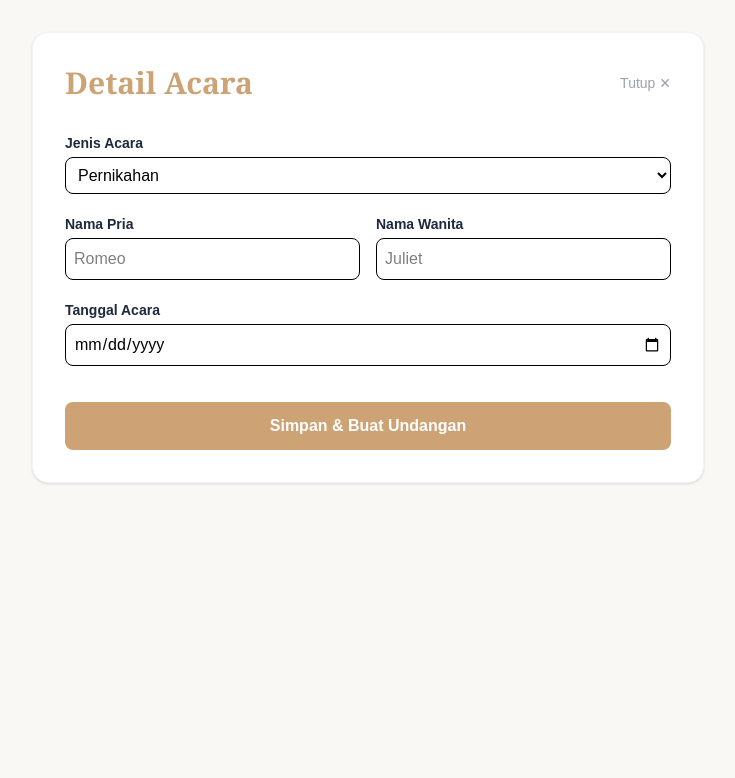
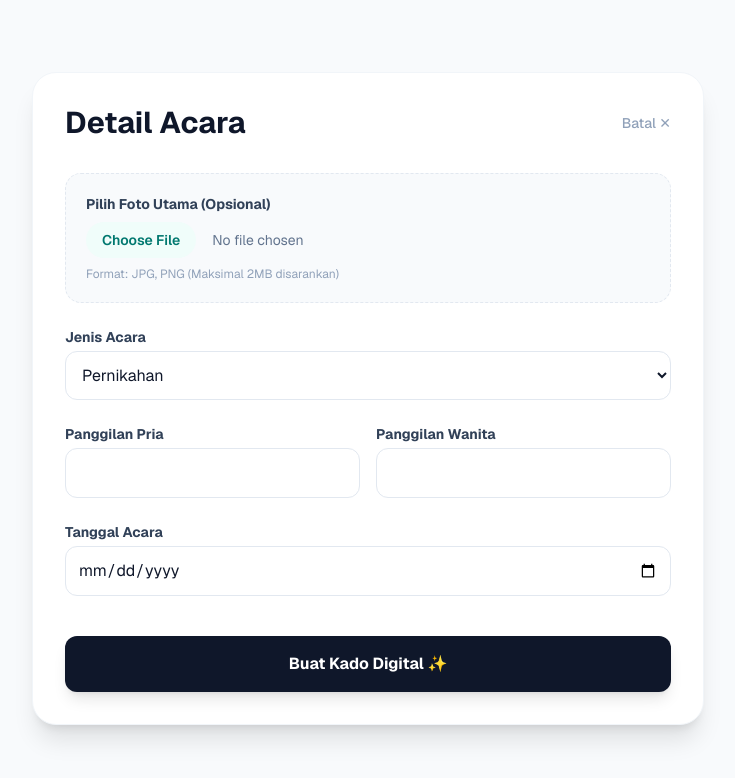
Before and after one commit to sleepy-kid/hari-spesial, a Next.js app: page /buat in a window 1280 px wide. Shown: the top 778 px of the page, without its empty margins (272-1007 px from the left). Built offline with nearby package versions, Linux system fonts and the light colour scheme.

Commit message:
Update page.js

```diff
--- a/src/app/buat/page.js
+++ b/src/app/buat/page.js
@@ -2,25 +2,22 @@
 import { useState } from "react";
 import Link from "next/link";
 import { useRouter } from "next/navigation";
-import { db } from "../lib/firebase";
+import { db } from "../lib/firebase"; // Kita cuma import db (Firestore)
 import { collection, addDoc } from "firebase/firestore";
 
 export default function BuatUndangan() {
   const router = useRouter();
 
-  // State untuk jenis acara
   const [jenisAcara, setJenisAcara] = useState("Pernikahan");
-
-  // State data pernikahan
   const [mempelaiPria, setMempelaiPria] = useState("");
   const [mempelaiWanita, setMempelaiWanita] = useState("");
-
-  // State data ulang tahun
   const [namaUltah, setNamaUltah] = useState("");
   const [umur, setUmur] = useState("");
+  const [tanggal, setTanggal] = useState("");
 
-  // State umum
-  const [tanggal, setTanggal] = useState("");
+  // State khusus Foto
+  const [foto, setFoto] = useState(null);
+
   const [loading, setLoading] = useState(false);
 
   const handleSimpan = async (e) => {
@@ -28,10 +25,36 @@ export default function BuatUndangan() {
     setLoading(true);
 
     try {
-      // Menyusun data yang akan dikirim berdasarkan jenis acara
+      let fotoUrl = "";
+
+      // 1. JALUR TIKUS: Upload foto ke ImgBB
+      if (foto) {
+        const formData = new FormData();
+        formData.append("image", foto);
+
+        // Menggunakan API Key ImgBB milik Anda
+        const imgbbAPI = "19043b8f0d4415d3f1a92b8ae12e6c80";
+
+        const res = await fetch(`https://api.imgbb.com/1/upload?key=${imgbbAPI}`, {
+          method: "POST",
+          body: formData,
+        });
+
+        const dataImg = await res.json();
+
+        if (dataImg.success) {
+          // Jika sukses, kita ambil link url gambarnya
+          fotoUrl = dataImg.data.url;
+        } else {
+          console.error("Gagal upload gambar ke ImgBB");
+        }
+      }
+
+      // 2. Susun data undangan (gabungkan teks dengan link foto tadi)
       const dataUndangan = {
         jenisAcara: jenisAcara,
         tanggalAcara: tanggal,
+        fotoUtama: fotoUrl,
         dibuatPada: new Date().toISOString()
       };
 
@@ -43,73 +66,81 @@ export default function BuatUndangan() {
         dataUndangan.umur = umur;
       }
 
-      // Simpan ke database
+      // 3. Simpan data lengkapnya ke Firebase Firestore
       const docRef = await addDoc(collection(db, "undangan"), dataUndangan);
 
-      // Pindah ke halaman hasil
+      // Arahkan ke halaman kado yang sudah jadi
       router.push(`/undangan/${docRef.id}`);
 
     } catch (error) {
       console.error("Error: ", error);
-      alert("Gagal menyimpan data. Coba lagi.");
+      alert("Gagal menyimpan data. Pastikan koneksi internet stabil.");
+    } finally {
       setLoading(false);
     }
   };
 
   return (
-    <main className="min-h-screen bg-[#faf8f5] text-[#1e293b] p-8 pb-20">
-      <div className="max-w-2xl mx-auto bg-white p-8 rounded-2xl shadow-sm border border-gray-100">
+    <main className="min-h-screen bg-[#f8fafc] text-[#0f172a] p-8 pb-20 font-sans">
+      <div className="max-w-2xl mx-auto bg-white p-8 rounded-3xl shadow-xl border border-slate-100 mt-10">
         <div className="flex justify-between items-center mb-8">
-          <h1 className="text-3xl font-serif font-bold text-[#cda274]">Detail Acara</h1>
-          <Link href="/" className="text-sm text-gray-400 hover:text-gray-700">Tutup ✕</Link>
+          <h1 className="text-3xl font-bold text-[#0f172a]">Detail Acara</h1>
+          <Link href="/" className="text-sm text-slate-400 hover:text-rose-500 font-medium">Batal ✕</Link>
         </div>
 
-        <form onSubmit={handleSimpan} className="flex flex-col gap-5">
-          {/* Pilihan Jenis Acara */}
+        <form onSubmit={handleSimpan} className="flex flex-col gap-6">
+
+          {/* FOTO UPLOAD SECTION */}
+          <div className="p-5 bg-slate-50 border border-slate-200 rounded-2xl border-dashed">
+            <label className="block text-sm font-bold text-slate-700 mb-2">Pilih Foto Utama (Opsional)</label>
+            <input
+              type="file"
+              accept="image/*"
+              onChange={(e) => setFoto(e.target.files[0])}
+              className="w-full text-sm text-slate-500 file:mr-4 file:py-2 file:px-4 file:rounded-full file:border-0 file:text-sm file:font-semibold file:bg-teal-50 file:text-teal-700 hover:file:bg-teal-100"
+            />
+            <p className="text-xs text-slate-400 mt-2">Format: JPG, PNG (Maksimal 2MB disarankan)</p>
+          </div>
+
           <div>
-            <label className="block text-sm font-semibold mb-1">Jenis Acara</label>
-            <select
-              value={jenisAcara}
-              onChange={(e) => setJenisAcara(e.target.value)}
-              className="w-full border p-2 rounded-lg focus:ring-2 focus:ring-[#cda274] outline-none text-black bg-white cursor-pointer"
-            >
+            <label className="block text-sm font-bold text-slate-700 mb-1">Jenis Acara</label>
+            <select value={jenisAcara} onChange={(e) => setJenisAcara(e.target.value)} className="w-full border border-slate-200 p-3 rounded-xl focus:ring-2 focus:ring-teal-500 outline-none bg-white">
               <option value="Pernikahan">Pernikahan</option>
               <option value="Ulang Tahun">Ulang Tahun</option>
             </select>
           </div>
 
-          {/* Form Dinamis: Berubah tergantung jenis acara */}
           {jenisAcara === "Pernikahan" ? (
             <div className="grid grid-cols-2 gap-4">
               <div>
-                <label className="block text-sm font-semibold mb-1">Nama Pria</label>
-                <input type="text" value={mempelaiPria} onChange={(e) => setMempelaiPria(e.target.value)} className="w-full border p-2 rounded-lg text-black bg-white focus:ring-[#cda274]" placeholder="Romeo" required />
+                <label className="block text-sm font-bold text-slate-700 mb-1">Panggilan Pria</label>
+                <input type="text" value={mempelaiPria} onChange={(e) => setMempelaiPria(e.target.value)} className="w-full border border-slate-200 p-3 rounded-xl focus:ring-2 focus:ring-teal-500" required />
               </div>
               <div>
-                <label className="block text-sm font-semibold mb-1">Nama Wanita</label>
-                <input type="text" value={mempelaiWanita} onChange={(e) => setMempelaiWanita(e.target.value)} className="w-full border p-2 rounded-lg text-black bg-white focus:ring-[#cda274]" placeholder="Juliet" required />
+                <label className="block text-sm font-bold text-slate-700 mb-1">Panggilan Wanita</label>
+                <input type="text" value={mempelaiWanita} onChange={(e) => setMempelaiWanita(e.target.value)} className="w-full border border-slate-200 p-3 rounded-xl focus:ring-2 focus:ring-teal-500" required />
               </div>
             </div>
           ) : (
             <div className="grid grid-cols-2 gap-4">
               <div>
-                <label className="block text-sm font-semibold mb-1">Nama yang Berulang Tahun</label>
-                <input type="text" value={namaUltah} onChange={(e) => setNamaUltah(e.target.value)} className="w-full border p-2 rounded-lg text-black bg-white focus:ring-[#cda274]" placeholder="Contoh: Budi" required />
+                <label className="block text-sm font-bold text-slate-700 mb-1">Nama Spesial</label>
+                <input type="text" value={namaUltah} onChange={(e) => setNamaUltah(e.target.value)} className="w-full border border-slate-200 p-3 rounded-xl focus:ring-2 focus:ring-teal-500" required />
               </div>
               <div>
-                <label className="block text-sm font-semibold mb-1">Ulang Tahun Ke-</label>
-                <input type="number" value={umur} onChange={(e) => setUmur(e.target.value)} className="w-full border p-2 rounded-lg text-black bg-white focus:ring-[#cda274]" placeholder="17" required />
+                <label className="block text-sm font-bold text-slate-700 mb-1">Usia Ke-</label>
+                <input type="number" value={umur} onChange={(e) => setUmur(e.target.value)} className="w-full border border-slate-200 p-3 rounded-xl focus:ring-2 focus:ring-teal-500" required />
               </div>
             </div>
           )}
 
           <div>
-            <label className="block text-sm font-semibold mb-1">Tanggal Acara</label>
-            <input type="date" value={tanggal} onChange={(e) => setTanggal(e.target.value)} className="w-full border p-2 rounded-lg text-black bg-white focus:ring-[#cda274]" required />
+            <label className="block text-sm font-bold text-slate-700 mb-1">Tanggal Acara</label>
+            <input type="date" value={tanggal} onChange={(e) => setTanggal(e.target.value)} className="w-full border border-slate-200 p-3 rounded-xl focus:ring-2 focus:ring-teal-500" required />
           </div>
 
-          <button type="submit" disabled={loading} className={`mt-4 text-white font-bold py-3 rounded-lg transition ${loading ? 'bg-gray-400' : 'bg-[#cda274] hover:bg-[#b58b5d]'}`}>
-            {loading ? "Menyimpan..." : "Simpan & Buat Undangan"}
+          <button type="submit" disabled={loading} className={`mt-4 text-white font-bold py-4 rounded-xl transition-all shadow-lg ${loading ? 'bg-slate-400 cursor-not-allowed' : 'bg-[#0f172a] hover:bg-slate-800 hover:-translate-y-1'}`}>
+            {loading ? "Mengunggah & Menyimpan..." : "Buat Kado Digital ✨"}
           </button>
         </form>
       </div>
```
